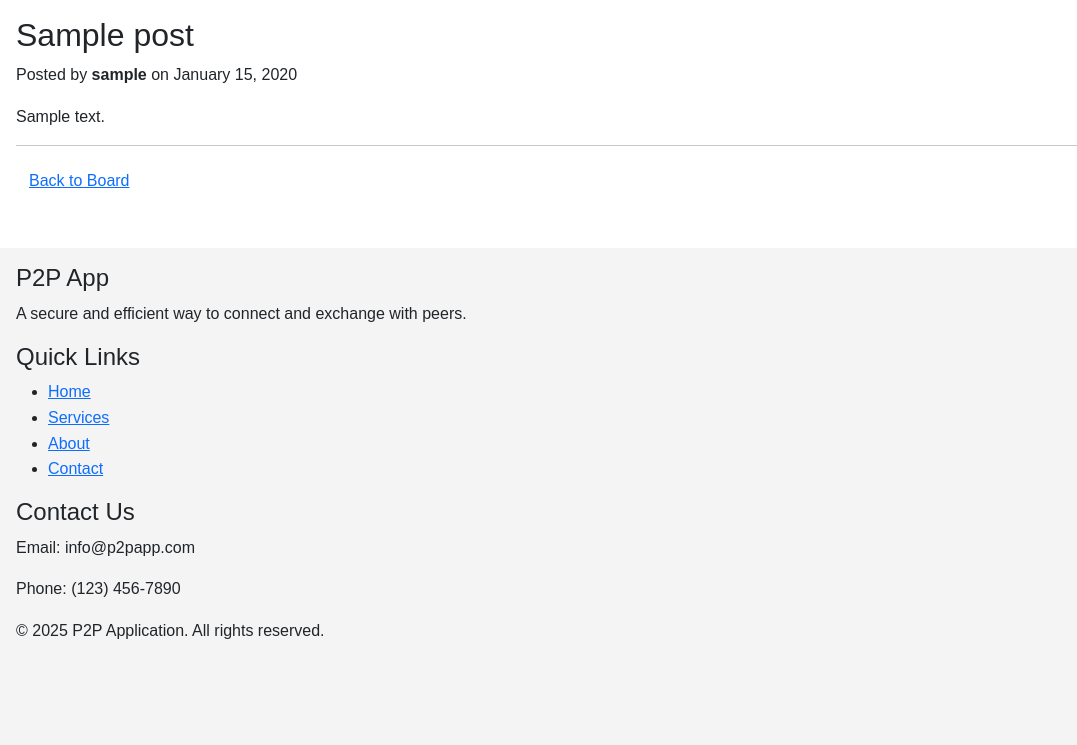
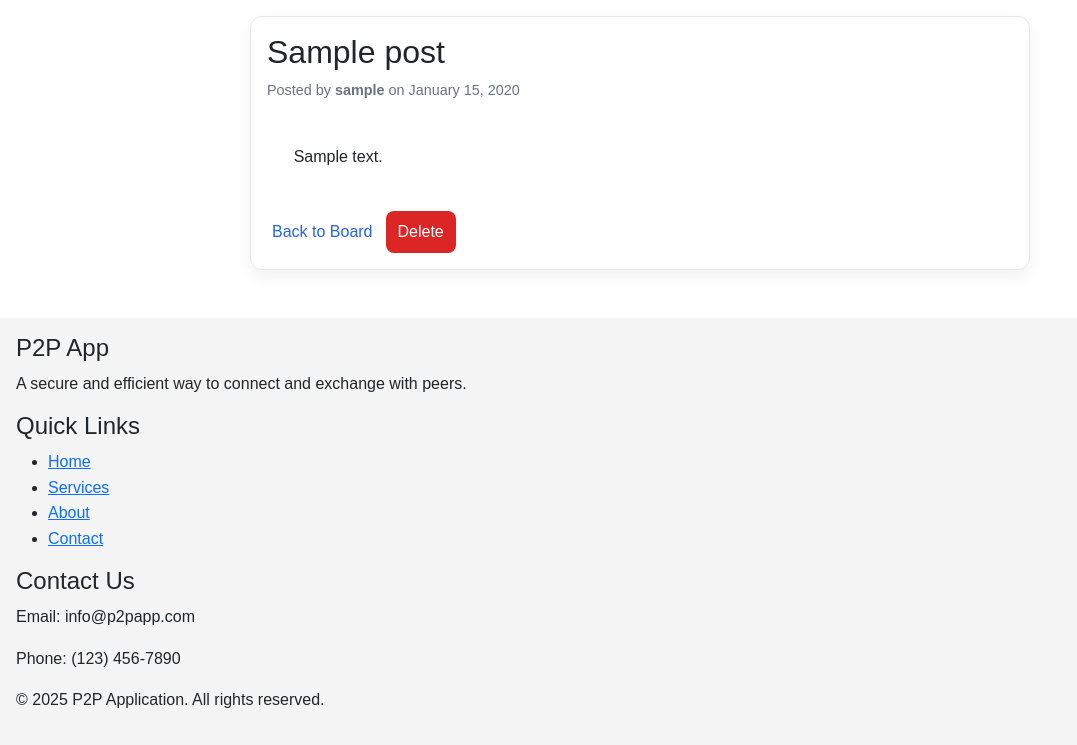
Before and after one commit to quantum-coderX/Peer_to_peer_flaskapp, a Flask app: page /community/1 in a window 1280 px wide. Shown: the part 130-875 px from the top of the page, without its empty margins (0-1077 px from the left). Before the commit the page ends 769 px from the top, so only its background shows below. Run offline with Flask 3, Linux system fonts and the light colour scheme; a user stored in the database is signed in; tables that the repository leaves empty hold one stand-in row (values such as "Sample post"); some libraries are stand-ins or nearby versions.

Commit message:
Added deletion functionality to community board and enhanced ui

```diff
--- a/app.py
+++ b/app.py
@@ -5,7 +5,7 @@ from flask_migrate import Migrate
 from flask_login import LoginManager, UserMixin, login_user, current_user, logout_user, login_required
 from sqlalchemy.orm import sessionmaker
 from sqlalchemy import Table, Column, Integer, String, Float
-from forms import LoginForm, RegistrationForm, SkillForm, UserSkillForm, ResourceForm, ConnectionRequestForm, ProfileUpdateForm, PostForm
+from forms import LoginForm, RegistrationForm, SkillForm, UserSkillForm, ResourceForm, ConnectionRequestForm, ProfileUpdateForm, PostForm, DeletePostForm
 from datetime import datetime
 from werkzeug.security import generate_password_hash, check_password_hash
 import pandas as pd
@@ -371,7 +371,8 @@ def share_resource():
 @app.route('/community')
 def community():
     posts = Post.query.order_by(Post.created_at.desc()).all()
-    return render_template('community.html', posts=posts)
+    delete_form = DeletePostForm()
+    return render_template('community.html', posts=posts, delete_form=delete_form)
 
 @app.route('/community/new', methods=['GET', 'POST'])
 @login_required
@@ -401,7 +402,21 @@ def post_detail(post_id):
             db.session.commit()
             flash('Comment added!', 'success')
             return redirect(url_for('post_detail', post_id=post.id))
-    return render_template('post_detail.html', post=post)
+    delete_form = DeletePostForm()
+    return render_template('post_detail.html', post=post, delete_form=delete_form)
+
+
+@app.route('/community/<int:post_id>/delete', methods=['POST'])
+@login_required
+def delete_post(post_id):
+    post = Post.query.get_or_404(post_id)
+    if post.user_id != current_user.id:
+        flash('You are not authorized to delete this post.', 'danger')
+        return redirect(url_for('post_detail', post_id=post.id))
+    db.session.delete(post)
+    db.session.commit()
+    flash('Post deleted.', 'success')
+    return redirect(url_for('community'))
 
 if __name__ == '__main__':
     with app.app_context():
--- a/forms.py
+++ b/forms.py
@@ -52,3 +52,6 @@ class PostForm(FlaskForm):
     title = StringField('Title', validators=[DataRequired(), Length(min=2, max=100)])
     content = TextAreaField('Content', validators=[DataRequired(), Length(min=2)])
     submit = SubmitField('Create')
+
+class DeletePostForm(FlaskForm):
+    submit = SubmitField('Delete')
--- a/templates/post_detail.html
+++ b/templates/post_detail.html
@@ -2,20 +2,48 @@
 {% block title %}{{ post.title }} - Post Details{% endblock %}
 
 {% block content %}
-  <div class="post-details">
-    <h2>{{ post.title }}</h2>
-    <p class="meta">
+  <style>
+    /* Scoped styles for post detail page */
+    .page-card {
+      max-width: 780px;
+      margin: 0 auto;
+      background: #ffffff;
+      border: 1px solid #e5e7eb;
+      border-radius: 12px;
+      padding: 1rem;
+      box-shadow: 0 6px 16px rgba(0,0,0,.06);
+    }
+    .muted { color: #6b7280; font-size: .9rem; }
+    .btn-link { color: #2563eb; text-decoration: none; padding: .5rem .25rem; }
+    .btn-link:hover { text-decoration: underline; }
+    .content { white-space: pre-wrap; margin-top: 1rem; }
+    .btn-danger {
+      background: #dc2626; color:#fff; border:none; border-radius:.5rem; padding:.5rem .75rem;
+    }
+    .actions { display:flex; gap:.5rem; margin-top:1rem; align-items:center; }
+  </style>
+
+  <div class="page-card">
+    <h2 style="margin-top:0;">{{ post.title }}</h2>
+    <p class="muted">
       Posted by <strong>{{ post.user.username }}</strong>
       on {{ post.created_at.strftime('%B %d, %Y') }}
     </p>
     <div class="content">
       {{ post.content }}
     </div>
-  </div>
+    <div class="actions">
+      <a href="{{ url_for('community') }}" class="btn btn-link">Back to Board</a>
 
-  <hr>
-
-  <div class="actions">
-    <a href="{{ url_for('community') }}" class="btn btn-link">Back to Board</a>
+      {% if current_user.is_authenticated and current_user.id == post.user_id %}
+      <form method="POST"
+            action="{{ url_for('delete_post', post_id=post.id) }}"
+            onsubmit="return confirm('Delete this post?');"
+            style="display:inline;">
+        {{ delete_form.hidden_tag() }}
+        <button type="submit" class="btn-danger">Delete</button>
+      </form>
+      {% endif %}
+    </div>
   </div>
 {% endblock %}
```
Also changed, not shown: templates/community.html (+60 -5 lines), templates/new_post.html (+35 -6 lines).
